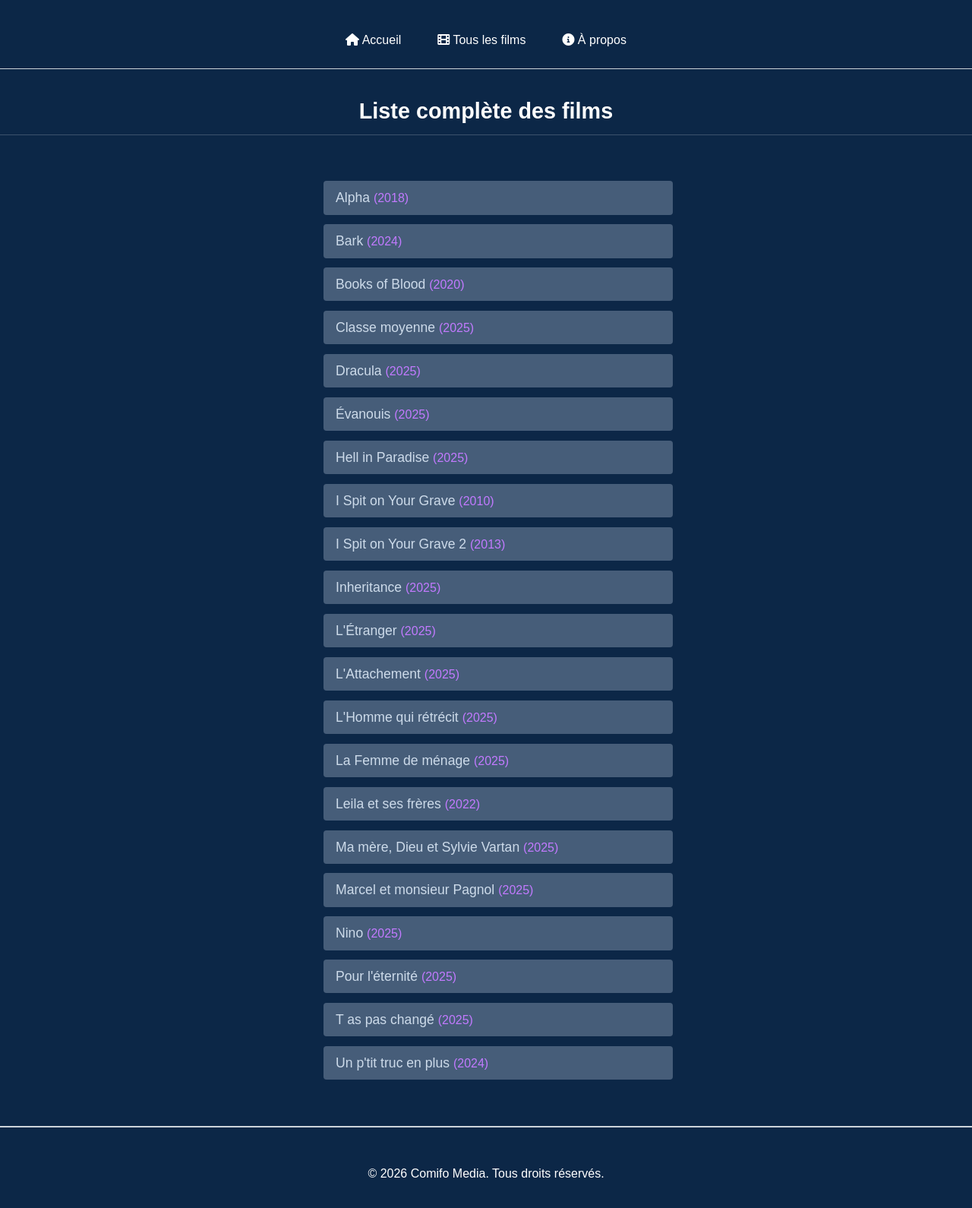
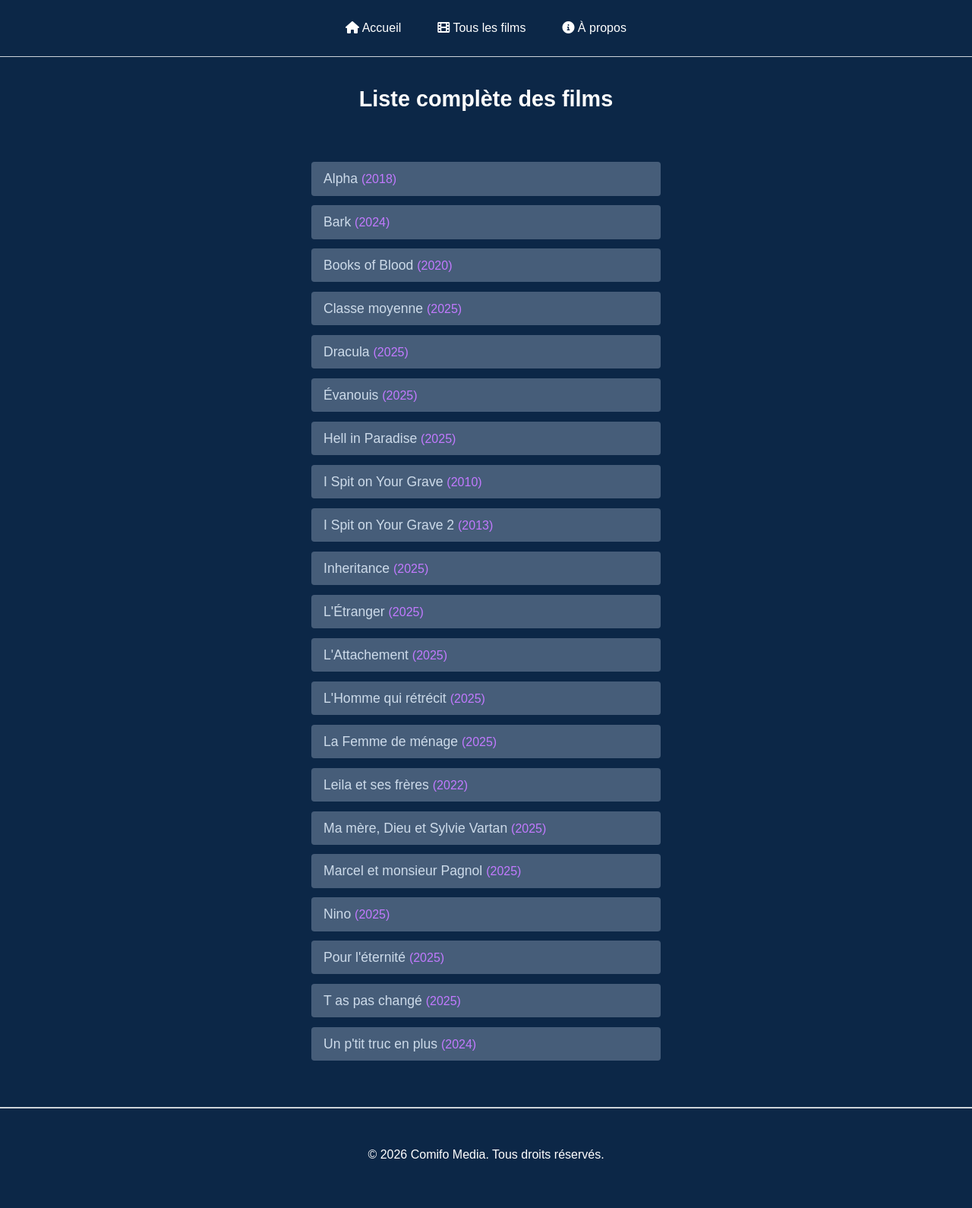
Before and after one commit to comifo-media/comifo-media, a Jekyll site: the page built from films.html, in a window 1280 px wide. Shown: the part 300-1890 px from the top of the page at 76% size. Built offline with Jekyll 4.4.1, drawn with Linux system fonts in a browser that asks for light colours.

Commit message:
Update style.css

```diff
--- a/assets/css/style.css
+++ b/assets/css/style.css
@@ -1,4 +1,8 @@
-/* Reset et base #0C2747 */
+/* Reset et base */
+* {
+  box-sizing: border-box;
+}
+
 body {
   background-color: #0C2747;
   color: white;
@@ -10,7 +14,7 @@
 
 /* Navigation */
 .site-header {
-  background: #0C2747; /* Fond bleu marine */
+  background: #0C2747;
   color: white;
   padding: 1rem;
   border-bottom: 1px solid rgba(255, 255, 255, 0.8);
@@ -32,7 +36,6 @@
 
 .site-header a:hover {
   background: rgba(255, 255, 255, 0.1);
-  text-decoration: none;
 }
 
 /* Grille des films */
@@ -54,6 +57,7 @@
   display: flex;
   flex-direction: column;
   height: 100%;
+  animation: fadeIn 0.5s ease-in;
 }
 
 .film-card:hover {
@@ -66,15 +70,17 @@
   to { opacity: 1; }
 }
 
-.film-card {
-  animation: fadeIn 0.5s ease-in;
-}
-
 /* Affiche du film */
 .film-poster {
   width: 100%;
   height: 400px;
   object-fit: cover;
+}
+
+@media (max-width: 768px) {
+  .film-poster {
+    height: 250px;
+  }
 }
 
 /* Informations du film */
@@ -90,20 +96,7 @@
   display: flex;
   justify-content: center;
   margin-top: auto;
-  padding: 1rem 0 0 0; /* Espacement en haut seulement */
-}
-
-.film-year {
-  color: #0C2747;
-  font-weight: normal;
-}
-
-/* Synopsis complet */
-.film-synopsis {
-  color: #0C2747;
-  margin-top: 0.5rem;
-  font-size: 0.9rem;
-  line-height: 1.5;
+  padding-top: 1rem;
 }
 
 /* Bouton animé pour la bande-annonce */
@@ -120,13 +113,28 @@
   box-shadow: 0 4px 6px rgba(0, 0, 0, 0.1);
   border: none;
   cursor: pointer;
+  animation: gradientShift 3s ease infinite;
 }
 
 .film-button:hover {
-  transform: rotate(5deg) scale(1.05); /* Légère rotation et agrandissement */
-  background-position: right center; /* Déplace le dégradé */
+  transform: rotate(5deg) scale(1.05);
+  background-position: right center;
   box-shadow: 0 6px 8px rgba(0, 0, 0, 0.15);
-  animation: pulse 0.5s ease; /* Animation de pulsation */
+  animation: pulse 0.5s ease;
+}
+
+/* Animation de pulsation */
+@keyframes pulse {
+  0% { transform: rotate(10deg) scale(1.05); }
+  50% { transform: rotate(-10deg) scale(1.03); }
+  100% { transform: rotate(10deg) scale(1.05); }
+}
+
+/* Effet de dégradé continu */
+@keyframes gradientShift {
+  0% { background-position: left center; }
+  50% { background-position: right center; }
+  100% { background-position: left center; }
 }
 
 /* Pied de page */
@@ -134,49 +142,11 @@
   background: #0C2747;
   color: white;
   text-align: center;
-  padding: 1rem;
+  padding: 2rem 1rem;
   margin-top: 2rem;
-  border-top: 2px solid rgba(255, 255, 255, 0.8); /* Ligne blanche et visible */
-  padding-top: 2rem;
+  border-top: 2px solid rgba(255, 255, 255, 0.8);
 }
 
-/* Responsive */
-@media (max-width: 768px) {
-  .films-grid {
-    grid-template-columns: 1fr;
-  }
-
-  .film-poster {
-    height: 250px;
-  }
-}
-/* Conteneur pour le titre principal */
-.hero-title {
-  text-align: center;
-  padding: 2rem 0;
-  background-color: #0C2747;
-}
-
-.hero-title h1 {
-  margin: 0;
-  font-size: 2.5rem;
-  text-shadow: 2px 2px 4px rgba(0, 0, 0, 0.5);
-}
-
-/* Titre de la section "Sélection films" */
-.selection-title {
-  text-align: center;
-  margin: 2rem 0;
-  font-size: 1.8rem;
-  color: white;
-  border-bottom: 1px solid rgba(255, 255, 255, 0.2); /* Ligne presque invisible */
-  padding-bottom: 0.5rem;
-}
-
-/* Ajustement du header pour éviter le chevauchement */
-.site-header {
-  margin-top: 1rem;
-}
 /* Section Hero (au-dessus du menu) */
 .hero {
   background: url('/assets/images/ton-image.jpg') no-repeat center center;
@@ -187,7 +157,6 @@
   justify-content: center;
   text-align: center;
   color: white;
-  margin-bottom: 0;
 }
 
 .hero h1 {
@@ -199,31 +168,6 @@
   text-shadow: 2px 2px 4px rgba(0, 0, 0, 0.5);
 }
 
-/* Menu de navigation (après le hero) */
-.site-header {
-  background: #0C2747;
-  padding: 1rem 0;
-  margin-bottom: 2rem;
-}
-
-.site-header nav {
-  display: flex;
-  justify-content: center;
-  gap: 1rem;
-}
-
-.site-header a {
-  color: white;
-  text-decoration: none;
-  padding: 0.5rem 1rem;
-  border-radius: 4px;
-  transition: background 0.3s ease;
-}
-
-.site-header a:hover {
-  background: rgba(255, 255, 255, 0.1);
-}
-
 /* Titre de la section "Sélection films" */
 .selection-title {
   text-align: center;
@@ -232,84 +176,55 @@
   color: white;
 }
 
-/* Animation de pulsation */
-@keyframes pulse {
-  0% { transform: rotate(10deg) scale(1.05); }
-  50% { transform: rotate(-10deg) scale(1.03); }
-  100% { transform: rotate(10deg) scale(1.05); }
-}
-
-/* Effet de dégradé continu (optionnel) */
-.film-button {
-  animation: gradientShift 3s ease infinite;
-  background-size: 200% auto;
-}
-
-@keyframes gradientShift {
-  0% { background-position: left center; }
-  50% { background-position: right center; }
-  100% { background-position: left center; }
-}
-/* Section films (conteneur parent) */
+/* Conteneur de la liste des films */
 .films {
   width: 100%;
   padding: 1rem;
-}
-
-/* Conteneur de la liste des films */
-.films-list-container {
-  max-width: 800px;
-  margin: 0 auto;
-  padding: 2rem;
-  text-align: center;
-}
-
-/* Titre de la liste */
-.films-list-title {
-  color: white;
-  font-size: 2.2rem;
-  margin-bottom: 2rem;
 }
 
 /* Liste des films */
 .films-list {
   list-style: none;
   max-width: 500px;
-  margin: 0 auto; /* Centre la liste horizontalement */
+  margin: 0 auto;
   padding: 0 20px;
   text-align: left;
-  box-sizing: border-box;
   width: 100%;
 }
 
-/* Responsive - Mobile */
+/* Responsive - Tablette/Mobile */
 @media (max-width: 768px) {
+  .films-grid {
+    grid-template-columns: 1fr;
+  }
+
   .films-list {
-    max-width: 100%;
-    padding: 0 15px;
+    max-width: 100% !important;
+    padding: 0 15px !important;
   }
 
   .film-link {
-    font-size: 2rem;
+    font-size: 1.2rem !important;
   }
 
   .film-year {
-    font-size: 1.9rem;
+    font-size: 1.1rem !important;
   }
 }
 
+/* Responsive - Petit Mobile */
 @media (max-width: 480px) {
   .films-list {
-    max-width: 100%;
-    padding: 0 10px;
+    max-width: 100% !important;
+    padding: 0 10px !important;
   }
 
   .film-link {
-    font-size: 2rem;
+    font-size: 2rem !important;
   }
 
   .film-year {
-    font-size: 1.9rem;
+    font-size: 1.9rem !important;
   }
 }
 
@@ -317,70 +232,30 @@
 .film-item {
   margin: 0.8rem 0;
   padding: 0.5rem 1rem;
-  background-color: rgba(205, 219, 234, 0.3); /* Fond clair semi-transparent */
+  background-color: rgba(205, 219, 234, 0.3);
   border-radius: 4px;
   transition: background-color 0.3s ease;
 }
 
+.film-item:hover {
+  background-color: rgba(250, 128, 114, 0.8);
+}
+
 /* Lien du film */
 .film-link {
-  color: #CDDBEA; /* Couleur claire pour le texte */
+  color: #CDDBEA;
   text-decoration: none;
   font-size: 1.1rem;
   display: block;
-}
-
-/* Effet au survol */
-.film-item:hover {
-  background-color: rgba(205, 219, 234, 0.6);
+  transition: color 0.3s ease;
 }
 
 .film-link:hover {
   color: white;
 }
 
-/* Lien du film - Desktop */
-@media (min-width: 769px) {
-  .film-link {
-    color: #CDDBEA;
-    text-decoration: none;
-    font-size: 1.1rem;
-    display: block;
-  }
+/* Année du film */
+.film-year {
+  color: #C27AFF;
+  font-size: 1rem;
 }
-
-/* Lien du film - Mobile */
-@media (max-width: 768px) {
-  .film-link {
-    color: #CDDBEA;
-    text-decoration: none;
-    display: block;
-  }
-}
-
-/* Année du film - Desktop */
-@media (min-width: 769px) {
-  .film-year {
-    color: #C27AFF;
-    font-size: 1rem;
-  }
-}
-
-/* Année du film - Mobile */
-@media (max-width: 768px) {
-  .film-year {
-    color: #C27AFF;
-  }
-}
-
-/* Effet au survol */
-.film-item:hover .film-link {
-  color: white; /* Change la couleur au survol */
-}
-
-.film-item:hover {
-  background-color: rgba(250, 128, 114, 0.8); /* Fond plus clair au survol */
-}
- body {
-  background-color: #0C2747;
-}
```
